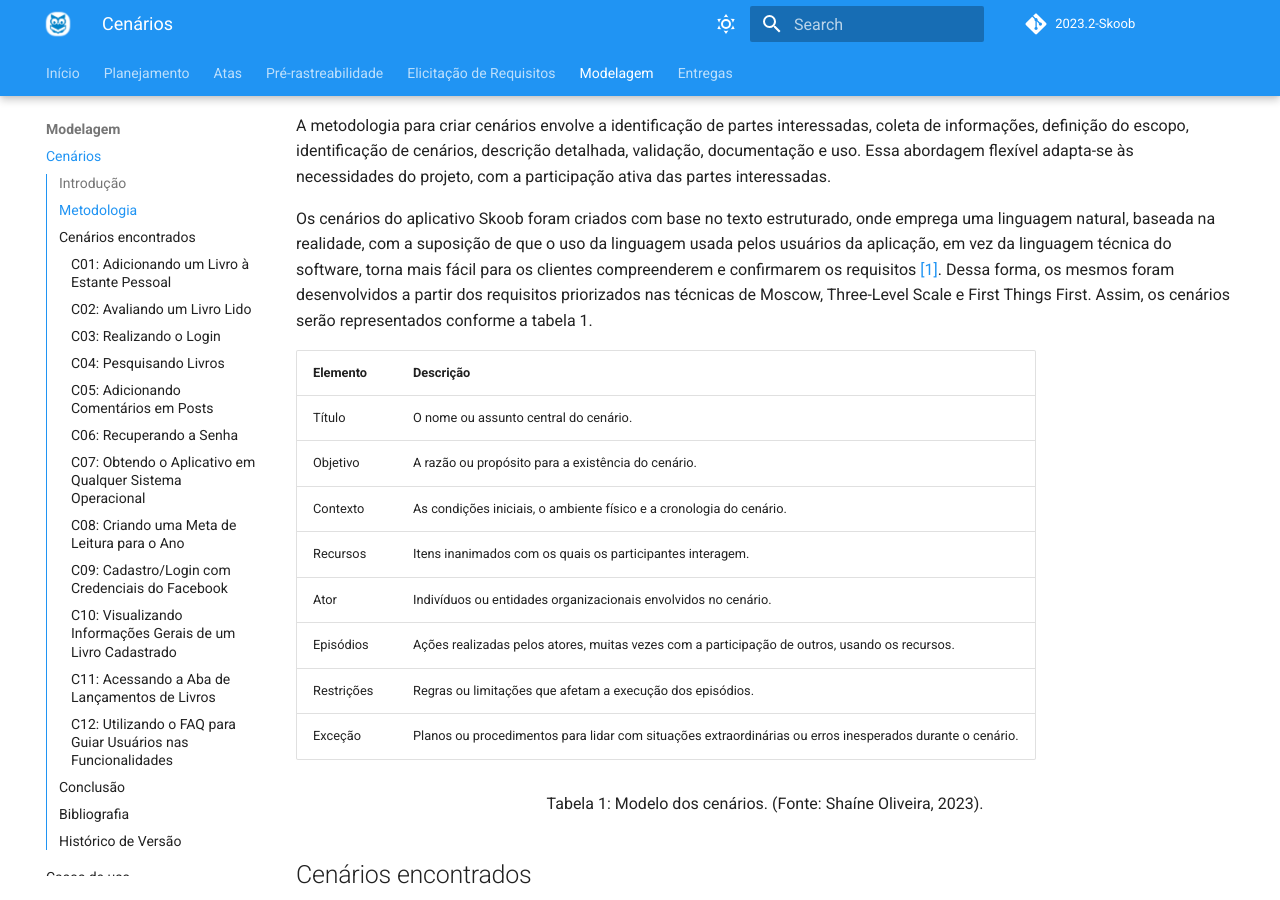
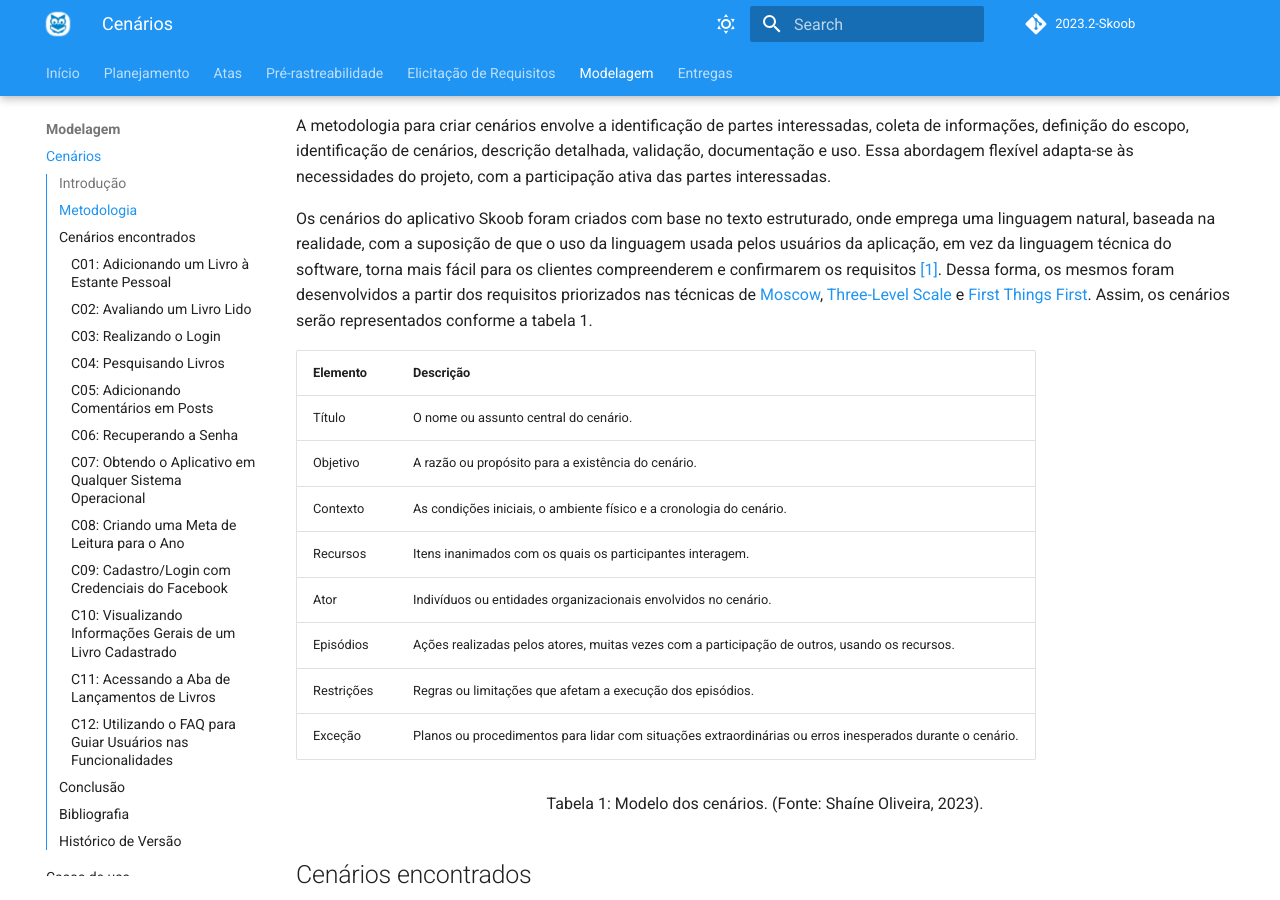
Before and after one commit to Requisitos-de-Software/2023.2-Skoob, an MkDocs documentation site: the page built from docs/modelagem/cenarios.md, in a window 1280 px wide and 900 px high, scrolled down 452 px. Built offline with MkDocs 1.6.1 and Material for MkDocs 9.7.7, drawn with Linux system fonts in a browser that asks for light colours; comment, search, counter and statistics services are not loaded; some of the changed lines change nothing that is shown.

Commit message:
Adicionando links

```diff
--- a/docs/modelagem/cenarios.md
+++ b/docs/modelagem/cenarios.md
@@ -9,7 +9,7 @@ Esses cenários desempenham um papel crucial na fase de levantamento de requisit
 
 A metodologia para criar cenários envolve a identificação de partes interessadas, coleta de informações, definição do escopo, identificação de cenários, descrição detalhada, validação, documentação e uso. Essa abordagem flexível adapta-se às necessidades do projeto, com a participação ativa das partes interessadas.
 
-Os cenários do aplicativo Skoob foram criados com base no texto estruturado, onde emprega uma linguagem natural, baseada na realidade, com a suposição de que o uso da linguagem usada pelos usuários da aplicação, em vez da linguagem técnica do software, torna mais fácil para os clientes compreenderem e confirmarem os requisitos <a id="a" href="#aa">[1]</a>. Dessa forma, os mesmos foram desenvolvidos a partir dos requisitos priorizados nas técnicas de Moscow, Three-Level Scale e First Things First.
+Os cenários do aplicativo Skoob foram criados com base no texto estruturado, onde emprega uma linguagem natural, baseada na realidade, com a suposição de que o uso da linguagem usada pelos usuários da aplicação, em vez da linguagem técnica do software, torna mais fácil para os clientes compreenderem e confirmarem os requisitos <a id="a" href="#aa">[1]</a>. Dessa forma, os mesmos foram desenvolvidos a partir dos requisitos priorizados nas técnicas de [Moscow](https://requisitos-de-software.github.io/2023.2-Skoob/elicitacao/moscow/), [Three-Level Scale](https://requisitos-de-software.github.io/2023.2-Skoob/elicitacao/three_level_scale/) e [First Things First](https://requisitos-de-software.github.io/2023.2-Skoob/elicitacao/first_things_first/).
 Assim, os cenários serão representados conforme a tabela 1.
 
 
```
